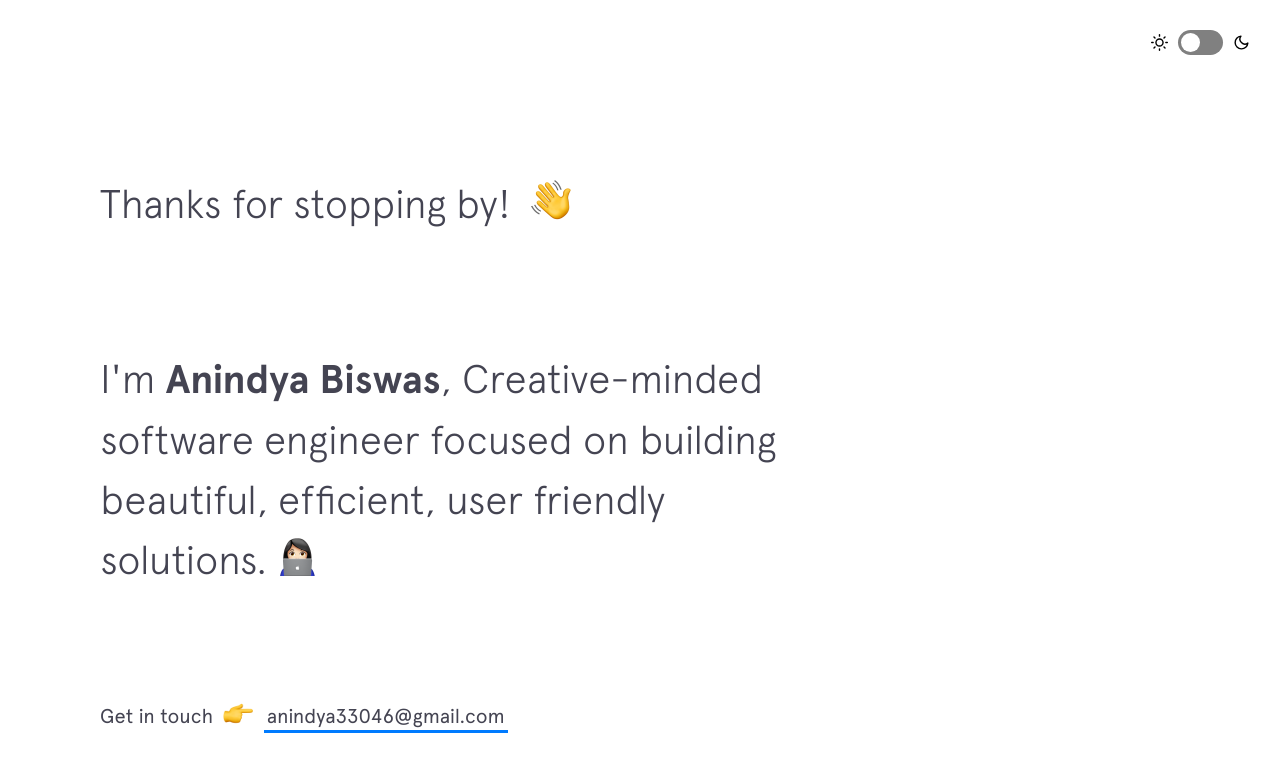
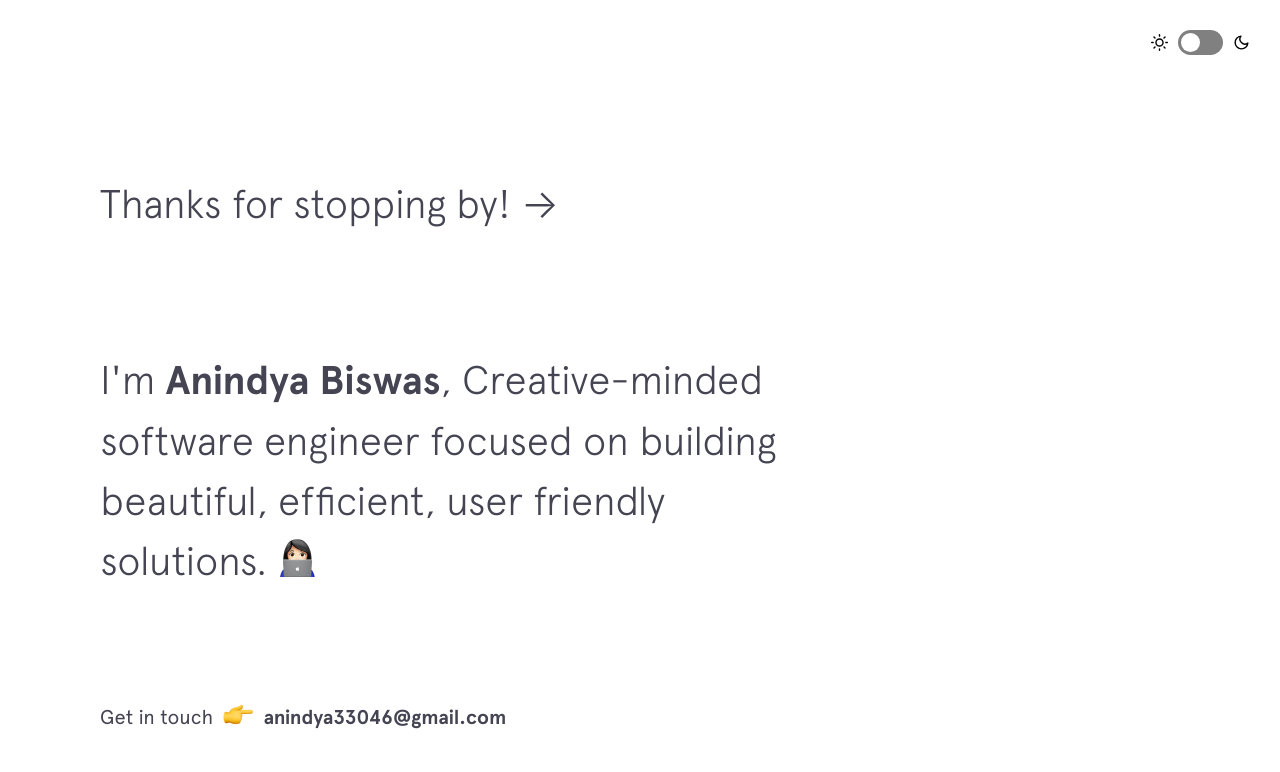
Before and after one commit to An1ndya/An1ndya.github.io, a Jekyll site: the page built from index.html, in a window 1280 px wide and 900 px high. Shown: the top 772 px of the window. Built offline with Jekyll 4.4.1, drawn with Linux system fonts in a browser that asks for light colours; nearby versions of some CDN libraries.

Commit message:
some amends

```diff
--- a/_includes/intro.html
+++ b/_includes/intro.html
@@ -1,6 +1,6 @@
 <header class="intro">
   <h1 class="intro__hello">Thanks for stopping by!
-    <span class="emoji wave-hand animated"></span>
+    <!--<span class="emoji wave-hand animated"></span>--> &rarr;
   </h1>
 
   <h2 class="intro__tagline">I'm
@@ -12,7 +12,7 @@
     <span>Get in touch </span>
     <span class="emoji pointer"></span>
     <span>
-      <a href="mailto:anindya33046@gmail.com" target="_blank" class="highlight-link">anindya33046@gmail.com</a>
+      <a href="mailto:anindya33046@gmail.com" target="_blank" class="underline-link">anindya33046@gmail.com</a>
     </span>
   </h3>
 </header>
--- a/_includes/top-button.html
+++ b/_includes/top-button.html
@@ -1,3 +1,4 @@
 <button id="top-button">
-  <img src="{{site.baseurl}}/img/emojis/pointing-up.png" alt="">
+  <!--<img src="{{site.baseurl}}/img/emojis/pointing-up.png" alt="">-->
+  &uarr;
 </button>
```
